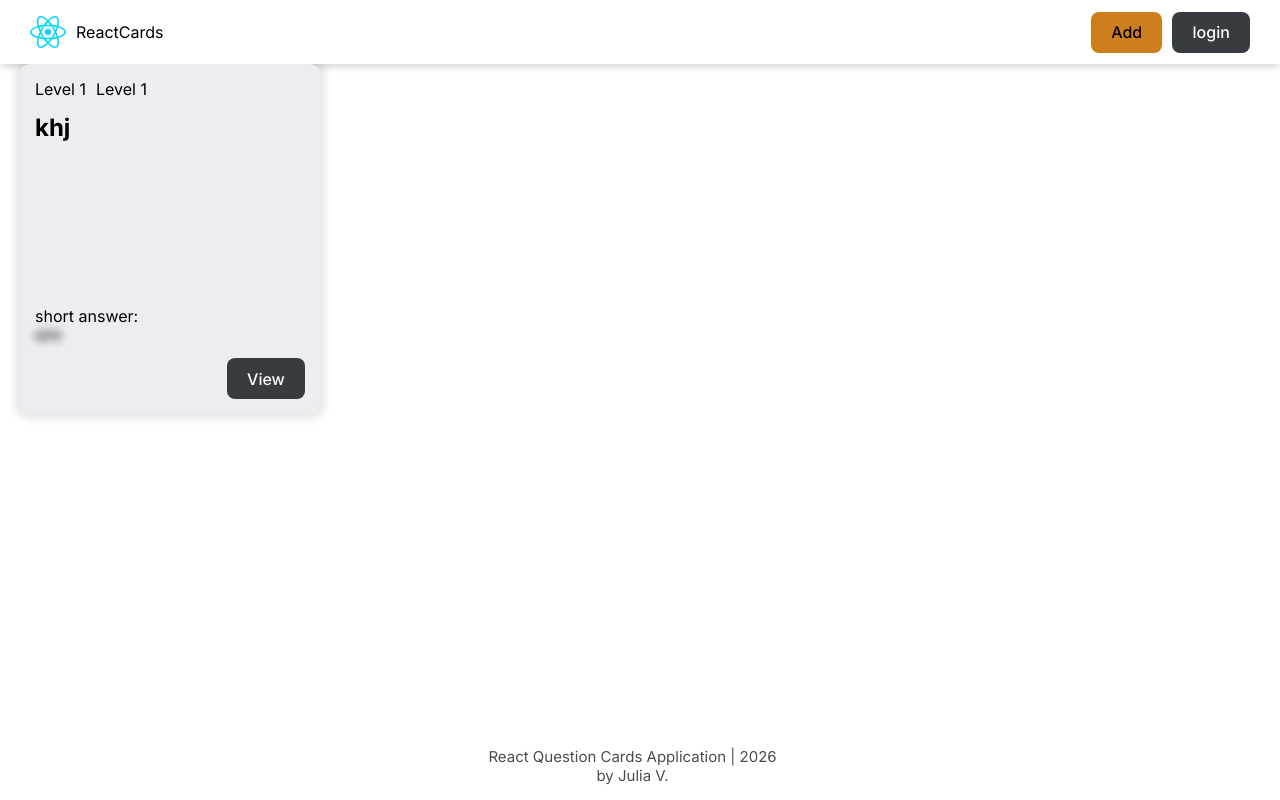
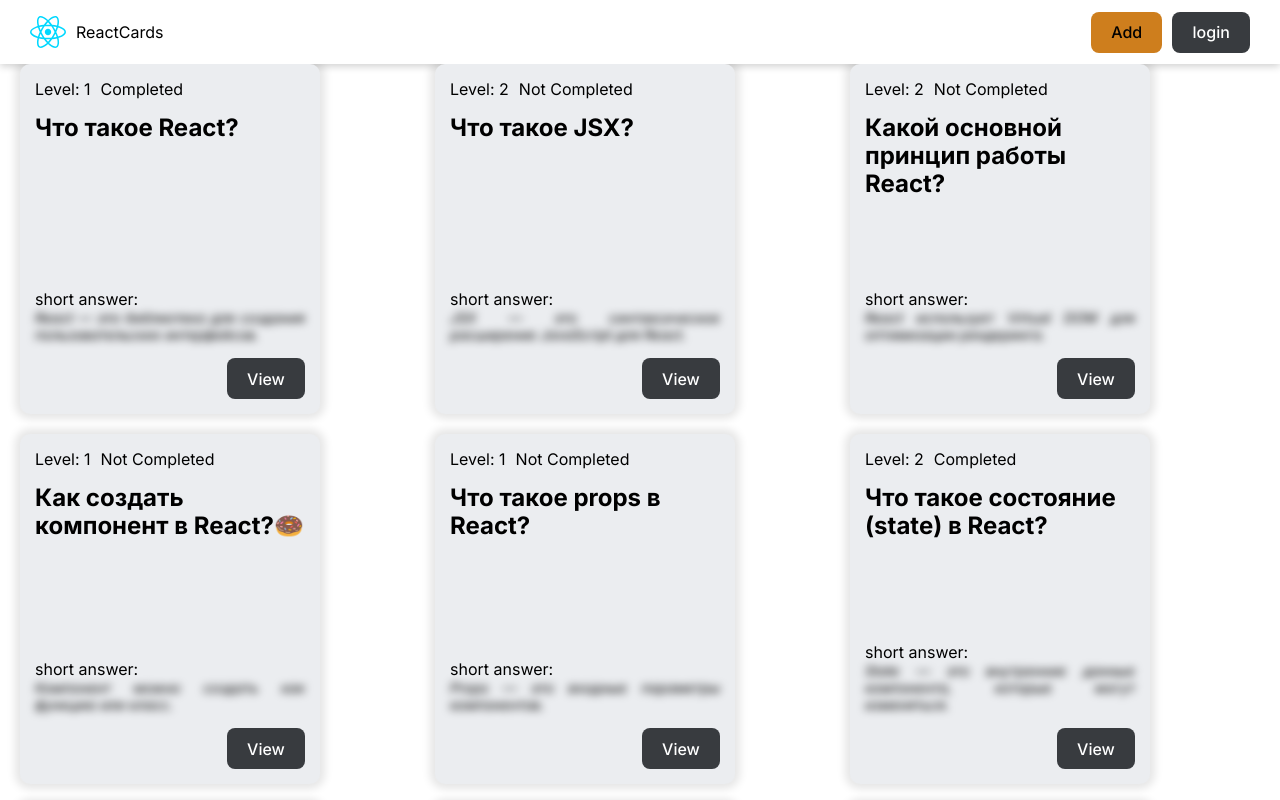
Before and after one commit to Ulianna0309/react-courses-app, a React (Vite) app: page / in a window 1280 px wide. Built offline with nearby package versions, Linux system fonts and the light colour scheme.

Commit message:
not found, question cards

```diff
--- a/src/App.jsx
+++ b/src/App.jsx
@@ -1,6 +1,7 @@
 import { BrowserRouter, Route, Routes } from "react-router-dom";
 import { MainLayout } from "./components/MainLayout";
 import { HomePage } from "./pages/HomePage";
+import { NotFoundPage } from "./pages/NotFoundPage";
 
 function App() {
   return (
@@ -11,6 +12,8 @@ function App() {
             <Route path="/" element={<HomePage/>} />
             <Route path="/forbidden" element={<div>ForbiddenPage</div>} />
             <Route path="/addquestion" element={<div>AddQuestionPageLazy</div>} />
+            <Route path="/question/:id" element={<div>Question Page</div>} />
+            <Route path="*" element={<NotFoundPage/>} />
           </Route>
         </Routes>
       </BrowserRouter>
--- a/src/components/QuestionCard/QuestionCard.jsx
+++ b/src/components/QuestionCard/QuestionCard.jsx
@@ -6,18 +6,17 @@ export const QuestionCard = ({ card }) => {
   return (
     <div className={styles.card}>
       <div className={styles.cardLabels}>
-        <div className=""> Level 1</div>
-        <div className=""> Level 1</div>
+        <div className="">Level: {card.level}</div>
+        <div className="">{card.completed ? "Completed" : "Not Completed"}</div>
       </div>
 
       <h5 className={styles.cardTitle}>
-        {/* {card.question} */}
-        khj
+      {card.question}
       </h5>
 
       <div className={styles.cardAnswers}>
         <label>short answer: </label>
-        <p className={styles.cardAnswer}>kjhk</p>
+        <p className={styles.cardAnswer}>{card.answer}</p>
       </div>
 
       <Button onClick={() => navigate(`/question/${card.id}`)}>View</Button>
--- a/src/pages/HomePage/HomePage.jsx
+++ b/src/pages/HomePage/HomePage.jsx
@@ -1,9 +1,12 @@
 import { QuestionCard } from "../../components/QuestionCard";
 import styles from "./HomePage.module.css";
+import cards from "../../../db.json";
 export const HomePage = () => {
   return (
     <div className={styles.HomePage}>
-      <QuestionCard />
+      {cards.react.map((card) => (
+        <QuestionCard card={card} key={card.id} />
+      ))}
     </div>
   );
 };
--- a/src/pages/HomePage/HomePage.module.css
+++ b/src/pages/HomePage/HomePage.module.css
@@ -0,0 +1,5 @@
+.HomePage {
+  display: grid;
+  grid-template-columns: repeat(3, 1fr);
+  gap: 20px;
+}
--- /dev/null
+++ b/src/pages/NotFoundPage/NotFoundPage.jsx
@@ -0,0 +1,6 @@
+import styles from "./NotFoundPage.module.css";
+export const NotFoundPage = () => {
+  return (
+    <h2 className={styles.title}> Not Found Page </h2>
+  );
+};
--- /dev/null
+++ b/src/pages/NotFoundPage/NotFoundPage.module.css
@@ -0,0 +1,4 @@
+.title {
+    width: fit-content;
+    margin: 50px auto;
+}
--- /dev/null
+++ b/src/pages/NotFoundPage/index.jsx
@@ -0,0 +1 @@
+export { NotFoundPage } from "./NotFoundPage";
```
Also changed, not shown: db.json (renamed from src/db.json).
